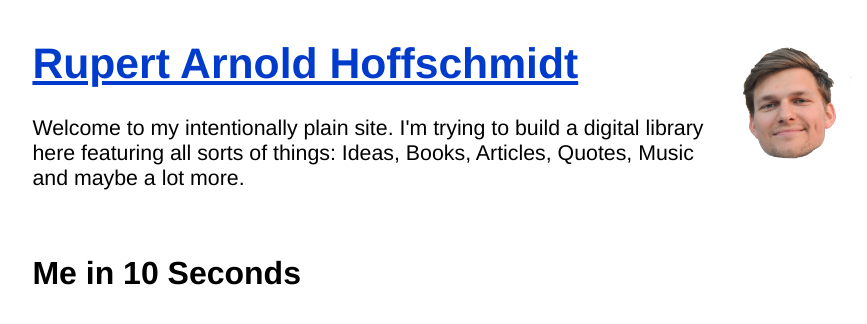
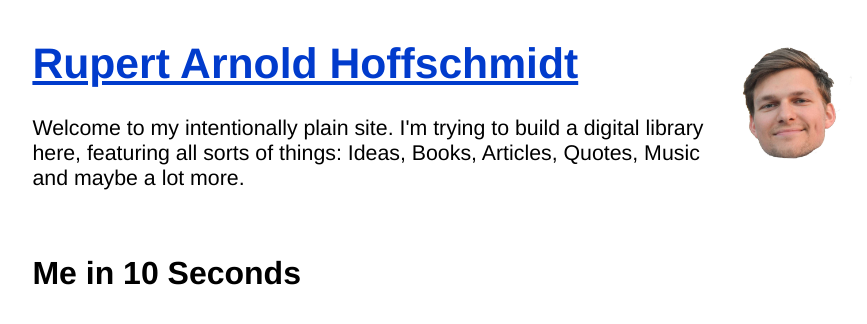
Before and after one commit to rupertxyz/rupert.xyz_old, a Jekyll site: the page built from index.html, in a window 1280 px wide. Shown: the top 324 px of the page, without its empty margins (198-1065 px from the left). Built offline with Jekyll 4.4.1, drawn with Linux system fonts in a browser that asks for light colours.

```diff
--- a/index.html
+++ b/index.html
@@ -7,7 +7,7 @@ title: Rupert Arnold Hoffschmidt
 
 <h1><a href="https://www.rupertarnold.com">Rupert Arnold Hoffschmidt</a></h1>
 
-<p>Welcome to my intentionally plain site. I'm trying to build a digital library here featuring all sorts of things: Ideas, Books, Articles, Quotes, Music and maybe a lot more.</p>
+<p>Welcome to my intentionally plain site. I'm trying to build a digital library here, featuring all sorts of things: Ideas, Books, Articles, Quotes, Music and maybe a lot more.</p>
 
 <h2>Me in 10 Seconds</h2>
 <ul>
```
